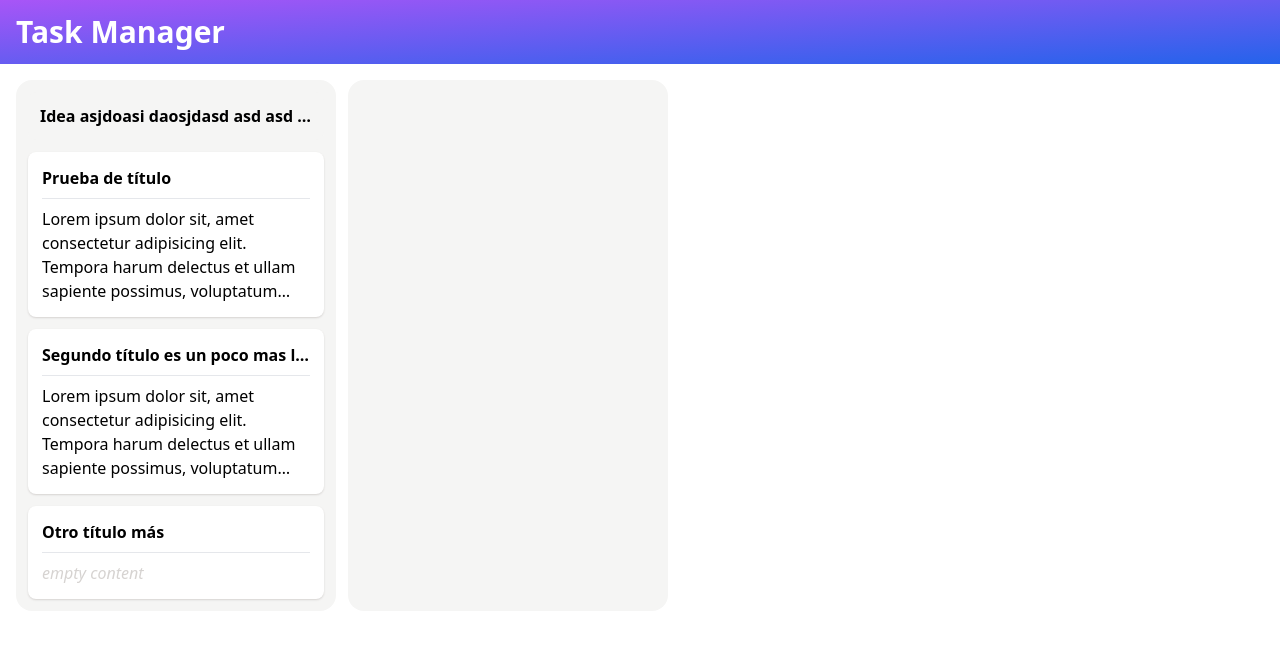
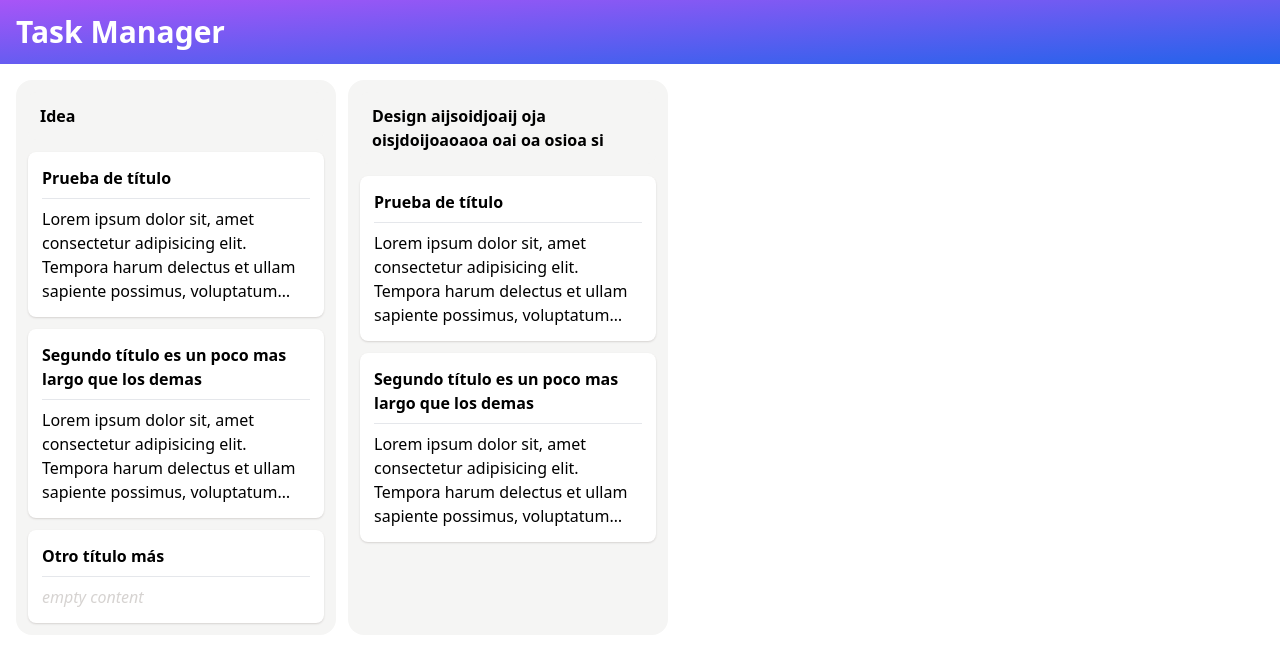
Before and after one commit to rodneymarin/task-manager, a React (Vite) app: page / in a window 1280 px wide. Shown: the top 664 px of the page. Built offline with nearby package versions, Linux system fonts and the light colour scheme.

Commit message:
titles now take larger content

```diff
--- a/src/App.tsx
+++ b/src/App.tsx
@@ -5,6 +5,8 @@ import TaskContent from "./components/TaskContent"
 import TaskList from "./components/TaskList"
 import TaskListTitle from "./components/TaskListTitle"
 import TaskTitle from "./components/TaskTitle"
+
+
 
 function App() {
 
@@ -14,7 +16,7 @@ function App() {
       <main className="p-4 w-screen">
         <Board>
           <TaskList>
-            <TaskListTitle>Idea asjdoasi daosjdasd asd asd asd adsasdasda asd</TaskListTitle>
+            <TaskListTitle>Idea</TaskListTitle>
             <Task>
               <TaskTitle>Prueba de título</TaskTitle>
               <TaskContent>
@@ -35,7 +37,19 @@ function App() {
             </Task>
           </TaskList>
           <TaskList >
-
+            <TaskListTitle>Design aijsoidjoaij oja oisjdoijoaoaoa oai oa osioa si</TaskListTitle>
+            <Task>
+              <TaskTitle>Prueba de título</TaskTitle>
+              <TaskContent>
+                Lorem ipsum dolor sit, amet consectetur adipisicing elit. Tempora harum delectus et ullam sapiente possimus, voluptatum suscipit odit nesciunt ipsa quis ad error corporis asperiores, vero pariatur obcaecati aliquid sed.
+              </TaskContent>
+            </Task>
+            <Task>
+              <TaskTitle>Segundo título es un poco mas largo que los demas</TaskTitle>
+              <TaskContent>
+                Lorem ipsum dolor sit, amet consectetur adipisicing elit. Tempora harum delectus et ullam sapiente possimus, voluptatum suscipit odit nesciunt ipsa quis ad error corporis asperiores, vero pariatur obcaecati aliquid sed.
+              </TaskContent>
+            </Task>
           </TaskList>
         </Board>
       </main>
--- a/src/components/TaskListTitle.tsx
+++ b/src/components/TaskListTitle.tsx
@@ -3,7 +3,7 @@ import { PropsWithChildren } from "react";
 export default function TaskListTitle(props: PropsWithChildren) {
   return (
     <div className="p-component rounded-lg bg-component hover-darken">
-      <h2 className="font-bold text-ellipsis overflow-hidden text-nowrap">
+      <h2 className="font-bold">
         {
           props.children
             ? props.children
--- a/src/components/TaskTitle.tsx
+++ b/src/components/TaskTitle.tsx
@@ -2,7 +2,7 @@ import { PropsWithChildren } from "react";
 
 export default function TaskTitle(props: PropsWithChildren) {
   return (
-    <h4 className="font-bold text-ellipsis overflow-hidden text-nowrap">
+    <h4 className="font-bold">
       {
         props.children
           ? props.children
```
